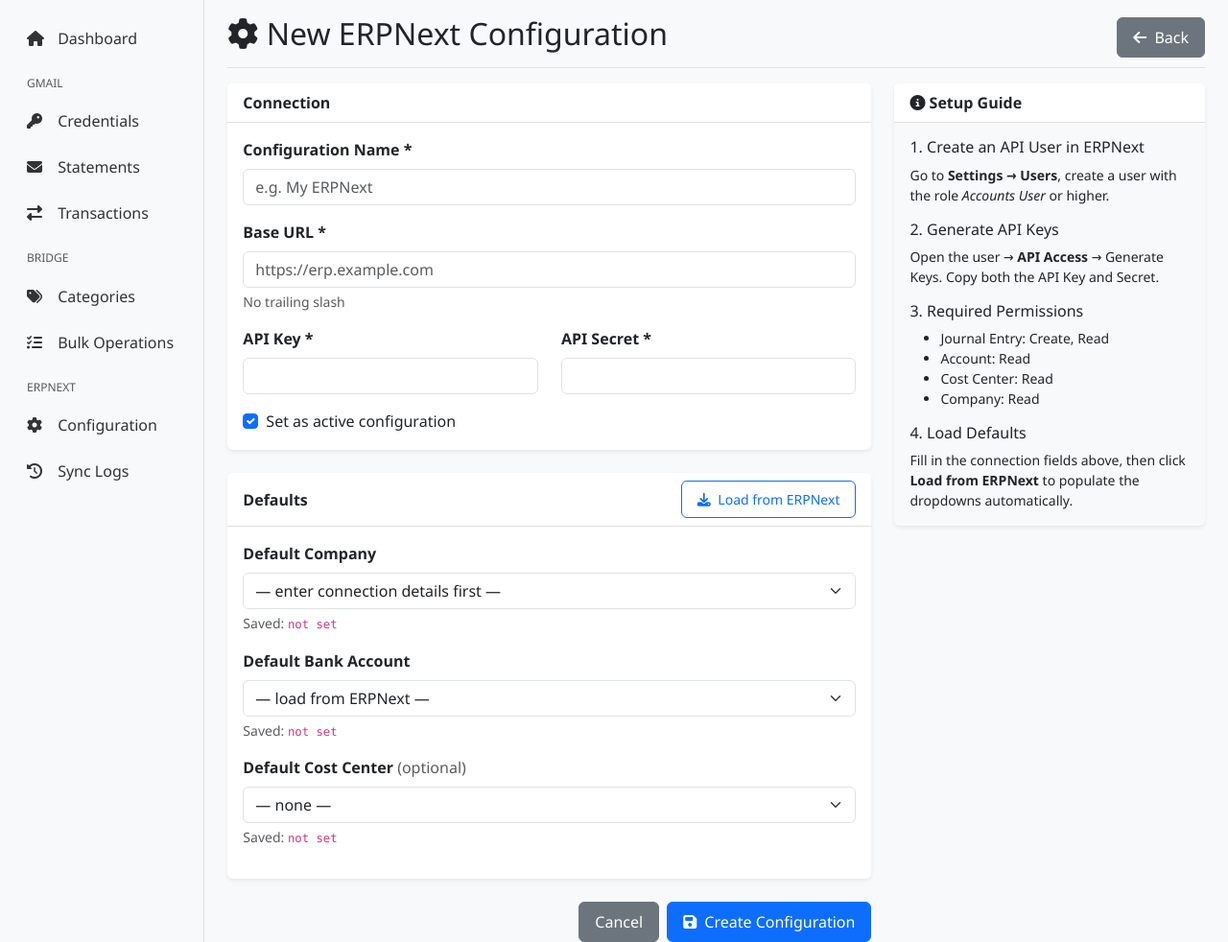
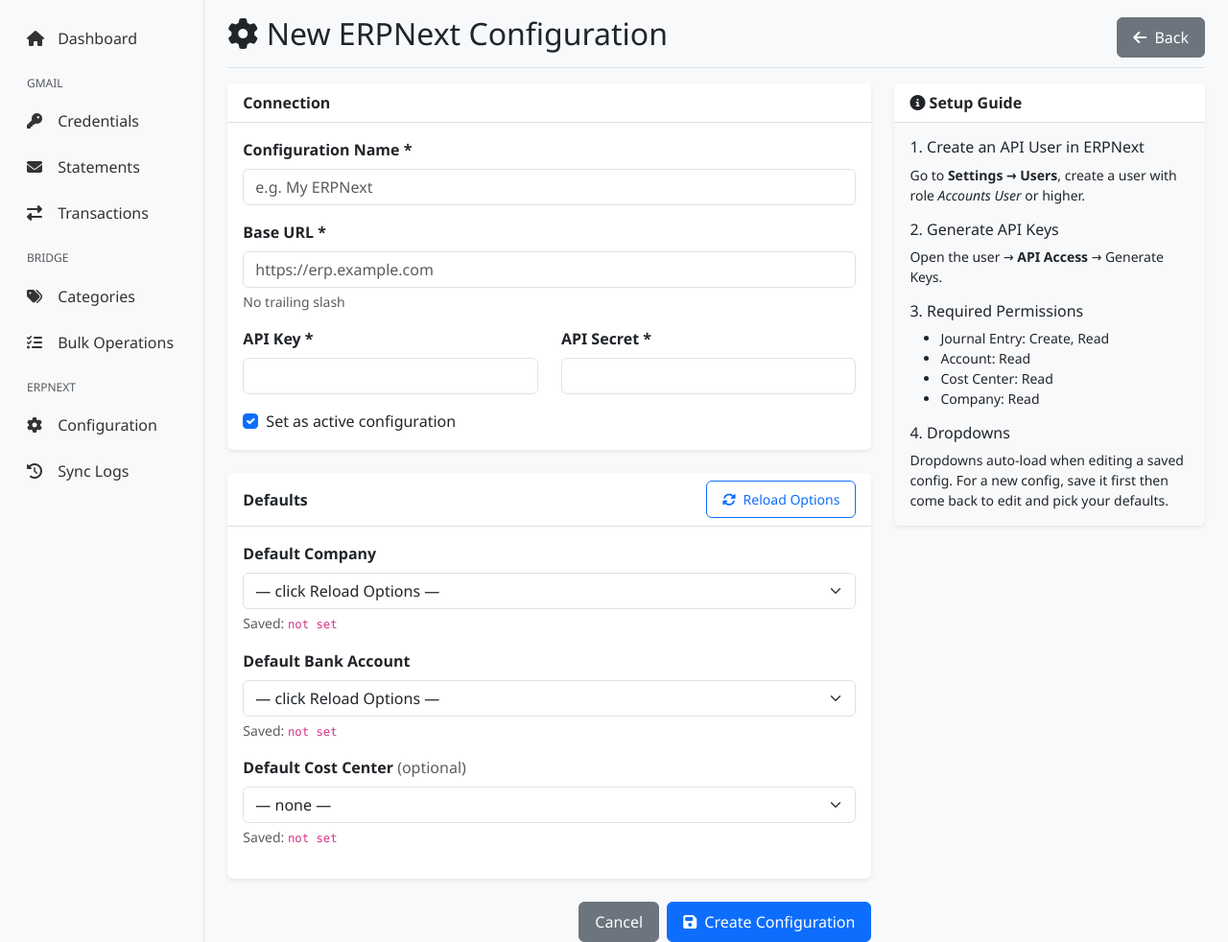
Before and after one commit to MrViincciLeRoy/L-Suite, a Django app: page /erpnext/configs/new/ in a window 1280 px wide. Shown: the part 56-1038 px from the top of the page at 96% size. Run offline with Django 5.2, Linux system fonts and the light colour scheme; the visitor is signed in with stand-in values (Sample User, id 1); parts of the project's set-up code (start-up, migrations or seed data) failed here and were passed over; some libraries are stand-ins or nearby versions.

Commit message:
recon ć

```diff
--- a/LSuite/settings.py
+++ b/LSuite/settings.py
@@ -74,7 +74,7 @@ TEMPLATES = [
 WSGI_APPLICATION = "LSuite.wsgi.application"
 
 # ?? Database ??????????????????????????????????????????????????????????????????
-_DATABASE_URL = os.environ.get('DATABASE_URL', '').strip()
+_DATABASE_URL = os.environ.get('DATABASE_URL', '').strip().replace('ssl-mode', '')
 
 def _is_valid_db_url(url):
     """Returns True only if url looks like a real connection string."""
--- a/templates/erpnext/config_form.html
+++ b/templates/erpnext/config_form.html
@@ -16,37 +16,34 @@
   {% csrf_token %}
   <div class="row">
     <div class="col-md-8">
+
       <div class="card mb-4">
         <div class="card-header fw-semibold">Connection</div>
         <div class="card-body">
-
           <div class="mb-3">
             <label class="form-label">Configuration Name *</label>
-            <input type="text" name="name" class="form-control"
+            <input type="text" name="name" id="fieldName" class="form-control"
                    value="{{ config.name|default:'' }}" placeholder="e.g. My ERPNext" required>
           </div>
-
           <div class="mb-3">
             <label class="form-label">Base URL *</label>
-            <input type="url" name="base_url" class="form-control"
+            <input type="url" name="base_url" id="fieldBaseUrl" class="form-control"
                    value="{{ config.base_url|default:'' }}"
                    placeholder="https://erp.example.com" required>
             <div class="form-text text-muted">No trailing slash</div>
           </div>
-
           <div class="row">
             <div class="col-md-6 mb-3">
               <label class="form-label">API Key *</label>
-              <input type="text" name="api_key" class="form-control"
+              <input type="text" name="api_key" id="fieldApiKey" class="form-control"
                      value="{{ config.api_key|default:'' }}" required>
             </div>
             <div class="col-md-6 mb-3">
               <label class="form-label">API Secret *</label>
-              <input type="password" name="api_secret" class="form-control"
+              <input type="password" name="api_secret" id="fieldApiSecret" class="form-control"
                      value="{{ config.api_secret|default:'' }}" required>
             </div>
           </div>
-
           <div class="form-check">
             <input class="form-check-input" type="checkbox" name="is_active" id="is_active"
                    {% if not config or config.is_active %}checked{% endif %}>
@@ -58,20 +55,27 @@
       <div class="card mb-4">
         <div class="card-header d-flex justify-content-between align-items-center fw-semibold">
           Defaults
-          <button type="button" class="btn btn-sm btn-outline-primary" id="loadDefaultsBtn"
-                  onclick="loadDefaults()">
-            <i class="fas fa-download"></i> Load from ERPNext
-          </button>
+          <div class="d-flex align-items-center gap-2">
+            <span id="loadBadge" class="badge bg-secondary d-none">
+              <i class="fas fa-spinner fa-spin"></i> loading…
+            </span>
+            <button type="button" class="btn btn-sm btn-outline-primary" onclick="loadDefaults()">
+              <i class="fas fa-sync-alt"></i> Reload Options
+            </button>
+          </div>
         </div>
         <div class="card-body">
-          <div id="defaultsError" class="alert alert-danger d-none"></div>
-          <div id="defaultsSuccess" class="alert alert-success d-none"></div>
+          <div id="defaultsError" class="alert alert-warning d-none">
+            <i class="fas fa-exclamation-triangle"></i>
+            <span id="defaultsErrorMsg">Could not connect to ERPNext.</span>
+            <button type="button" class="btn btn-sm btn-outline-warning ms-2" onclick="loadDefaults()">Retry</button>
+          </div>
 
           <div class="mb-3">
             <label class="form-label">Default Company</label>
             <select name="default_company" id="companySelect" class="form-select">
               <option value="{{ config.default_company|default:'' }}">
-                {{ config.default_company|default:"— enter connection details first —" }}
+                {{ config.default_company|default:"— click Reload Options —" }}
               </option>
             </select>
             <div class="form-text text-muted">Saved: <code>{{ config.default_company|default:"not set" }}</code></div>
@@ -81,7 +85,7 @@
             <label class="form-label">Default Bank Account</label>
             <select name="bank_account" id="bankSelect" class="form-select">
               <option value="{{ config.bank_account|default:'' }}">
-                {{ config.bank_account|default:"— load from ERPNext —" }}
+                {{ config.bank_account|default:"— click Reload Options —" }}
               </option>
             </select>
             <div class="form-text text-muted">Saved: <code>{{ config.bank_account|default:"not set" }}</code></div>
@@ -112,9 +116,9 @@
         <div class="card-header fw-semibold"><i class="fas fa-info-circle"></i> Setup Guide</div>
         <div class="card-body small">
           <h6>1. Create an API User in ERPNext</h6>
-          <p>Go to <strong>Settings → Users</strong>, create a user with the role <em>Accounts User</em> or higher.</p>
+          <p>Go to <strong>Settings → Users</strong>, create a user with role <em>Accounts User</em> or higher.</p>
           <h6>2. Generate API Keys</h6>
-          <p>Open the user → <strong>API Access</strong> → Generate Keys. Copy both the API Key and Secret.</p>
+          <p>Open the user → <strong>API Access</strong> → Generate Keys.</p>
           <h6>3. Required Permissions</h6>
           <ul class="mb-3">
             <li>Journal Entry: Create, Read</li>
@@ -122,8 +126,8 @@
             <li>Cost Center: Read</li>
             <li>Company: Read</li>
           </ul>
-          <h6>4. Load Defaults</h6>
-          <p class="mb-0">Fill in the connection fields above, then click <strong>Load from ERPNext</strong> to populate the dropdowns automatically.</p>
+          <h6>4. Dropdowns</h6>
+          <p class="mb-0">Dropdowns auto-load when editing a saved config. For a new config, save it first then come back to edit and pick your defaults.</p>
         </div>
       </div>
     </div>
@@ -131,89 +135,80 @@
 </form>
 
 <script>
+const SAVED = {
+  company:    "{{ config.default_company|default:''|escapejs }}",
+  bank:       "{{ config.bank_account|default:''|escapejs }}",
+  costCenter: "{{ config.default_cost_center|default:''|escapejs }}",
+};
+const IS_EDIT = {{ config|yesno:"true,false" }};
+
+function buildOptions(items, savedVal, emptyLabel) {
+  let html = `<option value="">${emptyLabel}</option>`;
+  items.forEach(item => {
+    const val = typeof item === 'string' ? item : item.name;
+    const sel = val === savedVal ? ' selected' : '';
+    html += `<option value="${val}"${sel}>${val}</option>`;
+  });
+  return html;
+}
+
+function buildBankOptions(accounts, savedVal) {
+  const pool = accounts.filter(a => !a.is_group && (a.account_type === 'Bank' || a.account_type === 'Cash'));
+  const items = pool.length ? pool : accounts.filter(a => !a.is_group && a.root_type === 'Asset');
+  return buildOptions(items.length ? items : accounts.filter(a => !a.is_group), savedVal, '— select bank account —');
+}
+
 function loadDefaults() {
-  const btn       = document.getElementById('loadDefaultsBtn');
+  const baseUrl   = document.getElementById('fieldBaseUrl').value.trim().replace(/\/$/, '');
+  const apiKey    = document.getElementById('fieldApiKey').value.trim();
+  const apiSecret = document.getElementById('fieldApiSecret').value.trim();
+  const badge     = document.getElementById('loadBadge');
   const errDiv    = document.getElementById('defaultsError');
-  const okDiv     = document.getElementById('defaultsSuccess');
-  const baseUrl   = document.querySelector('[name=base_url]').value.trim().replace(/\/$/, '');
-  const apiKey    = document.querySelector('[name=api_key]').value.trim();
-  const apiSecret = document.querySelector('[name=api_secret]').value.trim();
-
-  errDiv.classList.add('d-none');
-  okDiv.classList.add('d-none');
+  const errMsg    = document.getElementById('defaultsErrorMsg');
 
   if (!baseUrl || !apiKey || !apiSecret) {
-    errDiv.textContent = 'Fill in Base URL, API Key, and API Secret first.';
+    errMsg.textContent = 'Fill in Base URL, API Key, and API Secret first.';
     errDiv.classList.remove('d-none');
     return;
   }
 
-  btn.disabled = true;
-  btn.innerHTML = '<i class="fas fa-spinner fa-spin"></i> Loading…';
+  badge.classList.remove('d-none');
+  errDiv.classList.add('d-none');
 
   const headers = {
     'Authorization': `token ${apiKey}:${apiSecret}`,
     'Content-Type': 'application/json',
   };
 
-  const savedCompany    = "{{ config.default_company|escapejs }}";
-  const savedBank       = "{{ config.bank_account|escapejs }}";
-  const savedCostCenter = "{{ config.default_cost_center|escapejs }}";
-
   Promise.all([
     fetch(`${baseUrl}/api/resource/Company?fields=["name","abbr"]&limit_page_length=100`, { headers }).then(r => r.json()),
     fetch(`${baseUrl}/api/resource/Account?fields=["name","account_type","root_type","is_group"]&limit_page_length=500`, { headers }).then(r => r.json()),
-    fetch(`${baseUrl}/api/resource/Cost Center?fields=["name"]&limit_page_length=200`, { headers }).then(r => r.json()),
+    fetch(`${baseUrl}/api/resource/Cost%20Center?fields=["name"]&limit_page_length=200`, { headers }).then(r => r.json()),
   ])
   .then(([companyData, accountData, ccData]) => {
-    // Companies
-    const companySel = document.getElementById('companySelect');
-    if (companyData.data?.length) {
-      let html = '<option value="">— select company —</option>';
-      companyData.data.forEach(c => {
-        const sel = c.name === savedCompany ? ' selected' : '';
-        html += `<option value="${c.name}"${sel}>${c.name}</option>`;
-      });
-      companySel.innerHTML = html;
-    }
+    badge.classList.add('d-none');
 
-    // Bank accounts
-    const bankSel = document.getElementById('bankSelect');
-    if (accountData.data?.length) {
-      const pool = accountData.data.filter(
-        a => !a.is_group && (a.account_type === 'Bank' || a.account_type === 'Cash' || a.root_type === 'Asset')
-      );
-      const items = pool.length ? pool : accountData.data.filter(a => !a.is_group);
-      let html = '<option value="">— select bank account —</option>';
-      items.forEach(a => {
-        const sel = a.name === savedBank ? ' selected' : '';
-        html += `<option value="${a.name}"${sel}>${a.name}</option>`;
-      });
-      bankSel.innerHTML = html;
-    }
+    if (companyData.data?.length)
+      document.getElementById('companySelect').innerHTML =
+        buildOptions(companyData.data, SAVED.company, '— select company —');
 
-    // Cost centers
-    const ccSel = document.getElementById('costCenterSelect');
-    if (ccData.data?.length) {
-      let html = '<option value="">— none —</option>';
-      ccData.data.forEach(c => {
-        const sel = c.name === savedCostCenter ? ' selected' : '';
-        html += `<option value="${c.name}"${sel}>${c.name}</option>`;
-      });
-      ccSel.innerHTML = html;
-    }
+    if (accountData.data?.length)
+      document.getElementById('bankSelect').innerHTML =
+        buildBankOptions(accountData.data, SAVED.bank);
 
-    btn.disabled = false;
-    btn.innerHTML = '<i class="fas fa-check-circle"></i> Loaded';
-    okDiv.textContent = 'Defaults loaded from ERPNext. Select your values and save.';
-    okDiv.classList.remove('d-none');
+    if (ccData.data?.length)
+      document.getElementById('costCenterSelect').innerHTML =
+        buildOptions(ccData.data, SAVED.costCenter, '— none —');
   })
   .catch(err => {
-    btn.disabled = false;
-    btn.innerHTML = '<i class="fas fa-download"></i> Load from ERPNext';
-    errDiv.textContent = `Failed to connect: ${err.message}. Check URL and credentials.`;
+    badge.classList.add('d-none');
+    errMsg.textContent = `Could not connect: ${err.message}. Check URL and credentials.`;
     errDiv.classList.remove('d-none');
   });
 }
+
+if (IS_EDIT) {
+  document.addEventListener('DOMContentLoaded', loadDefaults);
+}
 </script>
 {% endblock %}
```
Also changed, not shown: templates/bridge/category_form.html (+95 -22 lines).
